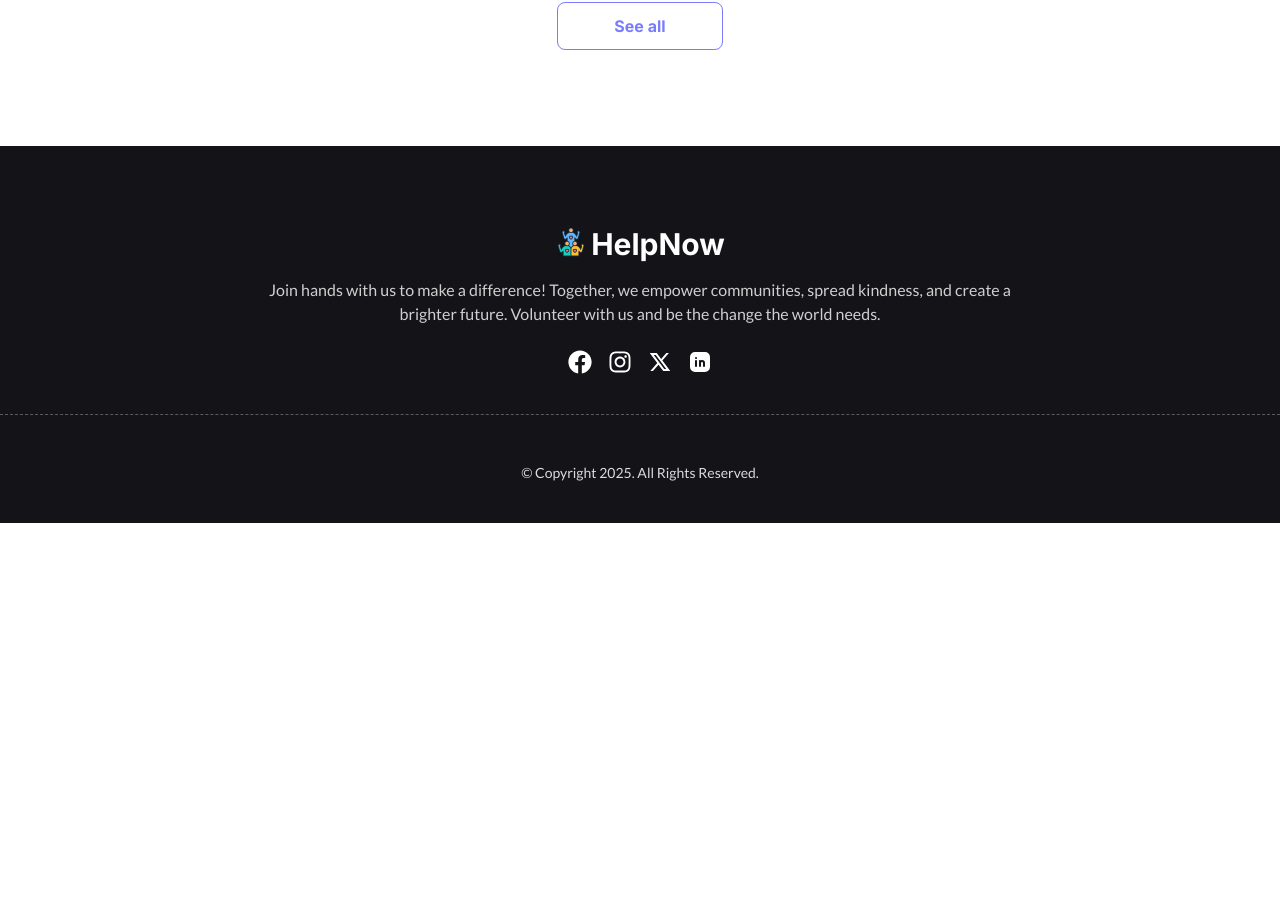
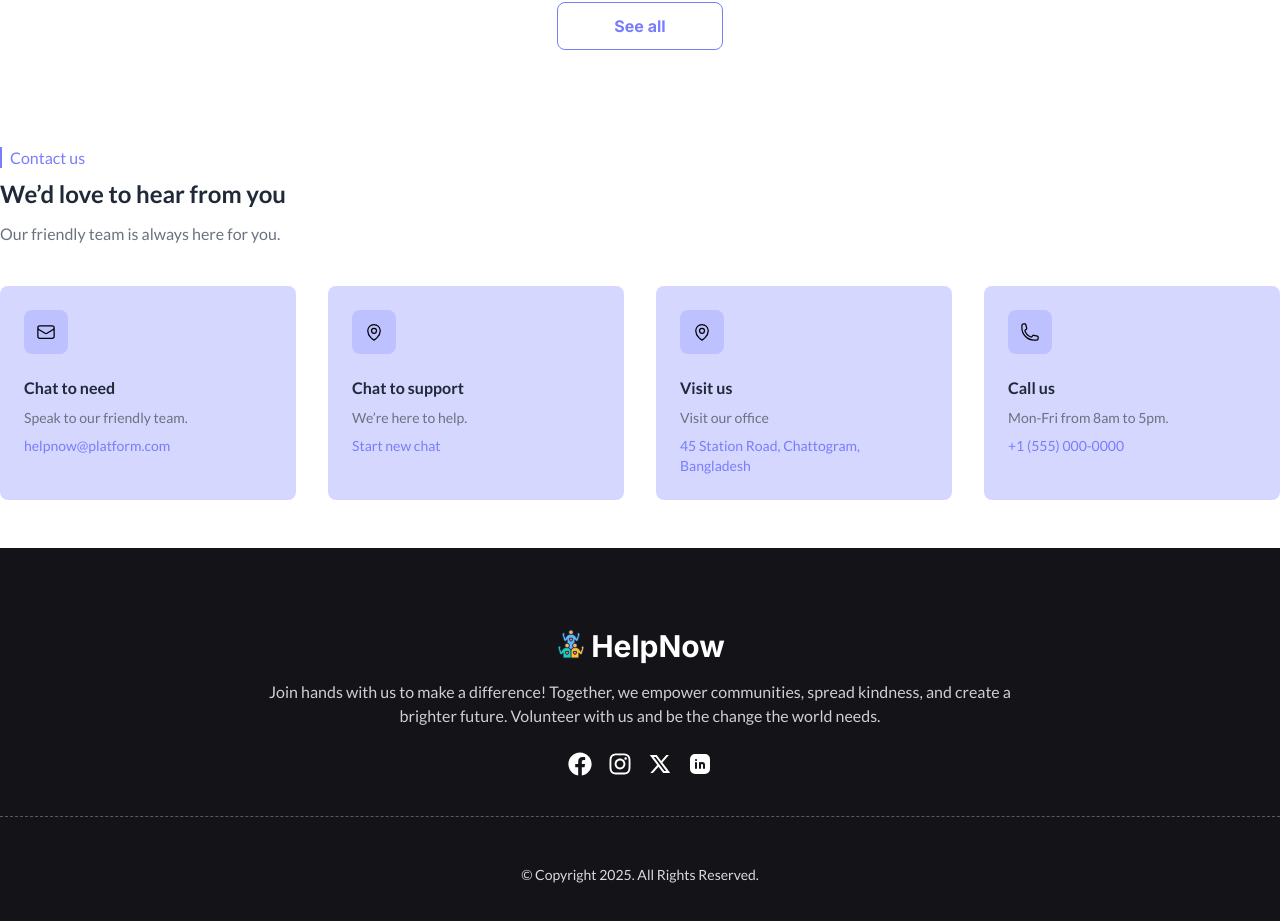
Before and after one commit to saifullahkabir/HelpNow-Platform, a React (Vite) app: page / in a window 1280 px wide. Shown: the part 986-1907 px from the top of the page. Before the commit the page ends 1509 px from the top, so only its background shows below. Built offline with nearby package versions, Linux system fonts and the light colour scheme; no server answers.

Commit message:
added contact section in home page

```diff
--- /dev/null
+++ b/src/components/Contact.jsx
@@ -0,0 +1,146 @@
+import { Link } from "react-router-dom";
+
+const Contact = () => {
+    return (
+        <div>
+            <section className="">
+                <div className="container pb-12 mx-auto">
+                    <div>
+                        <p className="font-medium text-[#797DFC] text-sm md:text-base"> <span className="border mr-2 border-[#797DFC]"></span> Contact us</p>
+                        <h1 className="mt-2 text-xl font-semibold text-gray-800 md:text-2xl lg:3xl">
+                            We’d love to hear from you
+                        </h1>
+                        <p className="mt-2 xl:mt-3 text-gray-500 text-sm md:text-base">
+                            Our friendly team is always here for you.
+                        </p>
+                    </div>
+                    <div className="grid grid-cols-2 lg:grid-cols-4 gap-3 md:gap-6 lg:gap-5 xl:gap-8 2xl:gap-12  mt-5 md:mt-8 lg:mt-10  ">
+                        <div className="p-3 rounded-lg bg-[rgba(162,166,255,0.45)] hover:bg-[rgba(162,167,255,0.74)] md:p-6 ">
+                            <span className="inline-block p-2 md:p-3 text-black rounded-lg bg-[rgba(162,166,255,0.45)]">
+                                <svg
+                                    xmlns="http://www.w3.org/2000/svg"
+                                    fill="none"
+                                    viewBox="0 0 24 24"
+                                    strokeWidth="1.5"
+                                    stroke="currentColor"
+                                    className="w-4 md:w-5 h-4 md:h-5"
+                                >
+                                    <path
+                                        strokeLinecap="round"
+                                        strokeLinejoin="round"
+                                        d="M21.75 6.75v10.5a2.25 2.25 0 01-2.25 2.25h-15a2.25 2.25 0 01-2.25-2.25V6.75m19.5 0A2.25 2.25 0 0019.5 4.5h-15a2.25 2.25 0 00-2.25 2.25m19.5 0v.243a2.25 2.25 0 01-1.07 1.916l-7.5 4.615a2.25 2.25 0 01-2.36 0L3.32 8.91a2.25 2.25 0 01-1.07-1.916V6.75"
+                                    />
+                                </svg>
+                            </span>
+                            <h2 className="mt-2 md:mt-4 text-base font-semibold text-gray-800">
+                                Chat to need
+                            </h2>
+                            <p className="mt-1 md:mt-2 text-xs md:text-sm text-gray-500">
+                                Speak to our friendly team.
+                            </p>
+                            <p className="mt-1 md:mt-2 text-xs md:text-sm text-[#797DFC]">
+                                helpnow@platform.com
+                            </p>
+                        </div>
+                        <div className="p-3 rounded-lg  md:p-6 bg-[rgba(162,166,255,0.45)] hover:bg-[rgba(162,167,255,0.74)]">
+                            <span className="inline-block p-2 md:p-3 text-black rounded-lg bg-[rgba(162,166,255,0.45)]">
+                                <svg
+                                    xmlns="http://www.w3.org/2000/svg"
+                                    fill="none"
+                                    viewBox="0 0 24 24"
+                                    strokeWidth="1.5"
+                                    stroke="currentColor"
+                                    className="w-4 md:w-5 h-4 md:h-5"
+                                >
+                                    <path
+                                        strokeLinecap="round"
+                                        strokeLinejoin="round"
+                                        d="M15 10.5a3 3 0 11-6 0 3 3 0 016 0z"
+                                    />
+                                    <path
+                                        strokeLinecap="round"
+                                        strokeLinejoin="round"
+                                        d="M19.5 10.5c0 7.142-7.5 11.25-7.5 11.25S4.5 17.642 4.5 10.5a7.5 7.5 0 1115 0z"
+                                    />
+                                </svg>
+                            </span>
+                            <h2 className="mt-2 md:mt-4 text-base font-semibold text-gray-800">
+                                Chat to support
+                            </h2>
+                            <p className="mt-1 md:mt-2 text-xs md:text-sm text-gray-500">
+                                We’re here to help.
+                            </p>
+                            <p className="mt-1 md:mt-2 text-xs md:text-sm text-[#797DFC]">
+                                <Link className="hover:underline" to='/no-chat'>
+                                Start new chat
+                                </Link>
+                            </p>
+                        </div>
+                        <div className="p-3 rounded-lg md:p-6 bg-[rgba(162,166,255,0.45)] hover:bg-[rgba(162,167,255,0.74)]">
+                            <span className="inline-block p-2 md:p-3 text-black rounded-lg bg-[rgba(162,166,255,0.45)]">
+                                <svg
+                                    xmlns="http://www.w3.org/2000/svg"
+                                    fill="none"
+                                    viewBox="0 0 24 24"
+                                    strokeWidth="1.5"
+                                    stroke="currentColor"
+                                    className="w-4 md:w-5 h-4 md:h-5"
+                                >
+                                    <path
+                                        strokeLinecap="round"
+                                        strokeLinejoin="round"
+                                        d="M15 10.5a3 3 0 11-6 0 3 3 0 016 0z"
+                                    />
+                                    <path
+                                        strokeLinecap="round"
+                                        strokeLinejoin="round"
+                                        d="M19.5 10.5c0 7.142-7.5 11.25-7.5 11.25S4.5 17.642 4.5 10.5a7.5 7.5 0 1115 0z"
+                                    />
+                                </svg>
+                            </span>
+                            <h2 className="mt-2 md:mt-4 text-base font-semibold text-gray-800">
+                                Visit us
+                            </h2>
+                            <p className="mt-1 md:mt-2 text-xs md:text-sm text-gray-500">
+                                Visit our office
+                            </p>
+                            <p className="mt-1 md:mt-2 text-xs md:text-sm text-[#797DFC]">
+                            45 Station Road, Chattogram, Bangladesh
+                            </p>
+                        </div>
+                        <div className="p-3 rounded-lg md:p-6 bg-[rgba(162,166,255,0.45)] hover:bg-[rgba(162,167,255,0.74)]">
+                            <span className="inline-block p-2 md:p-3 text-black rounded-lg bg-[rgba(162,166,255,0.45)]">
+                                <svg
+                                    xmlns="http://www.w3.org/2000/svg"
+                                    fill="none"
+                                    viewBox="0 0 24 24"
+                                    strokeWidth="1.5"
+                                    stroke="currentColor"
+                                    className="w-4 md:w-5 h-4 md:h-5"
+                                >
+                                    <path
+                                        strokeLinecap="round"
+                                        strokeLinejoin="round"
+                                        d="M2.25 6.75c0 8.284 6.716 15 15 15h2.25a2.25 2.25 0 002.25-2.25v-1.372c0-.516-.351-.966-.852-1.091l-4.423-1.106c-.44-.11-.902.055-1.173.417l-.97 1.293c-.282.376-.769.542-1.21.38a12.035 12.035 0 01-7.143-7.143c-.162-.441.004-.928.38-1.21l1.293-.97c.363-.271.527-.734.417-1.173L6.963 3.102a1.125 1.125 0 00-1.091-.852H4.5A2.25 2.25 0 002.25 4.5v2.25z"
+                                    />
+                                </svg>
+                            </span>
+                            <h2 className="mt-2 md:mt-4 text-base font-semibold text-gray-800">
+                                Call us
+                            </h2>
+                            <p className="mt-1 md:mt-2 text-xs md:text-sm text-gray-500">
+                                Mon-Fri from 8am to 5pm.
+                            </p>
+                            <p className="mt-1 md:mt-2 text-xs md:text-sm text-[#797DFC]">
+                                +1 (555) 000-0000
+                            </p>
+                        </div>
+                    </div>
+                </div>
+            </section>
+
+        </div>
+    );
+};
+
+export default Contact;
--- a/src/pages/Home.jsx
+++ b/src/pages/Home.jsx
@@ -1,3 +1,4 @@
+import Contact from "../components/Contact";
 import Carousel from "../components/swiper/Carousel";
 import VolunteerNeeds from "../components/VolunteerNeeds";
 
@@ -6,6 +7,7 @@ const Home = () => {
         <div>
             <Carousel></Carousel>
             <VolunteerNeeds></VolunteerNeeds>
+            <Contact></Contact>
         </div>
     );
 };
```
